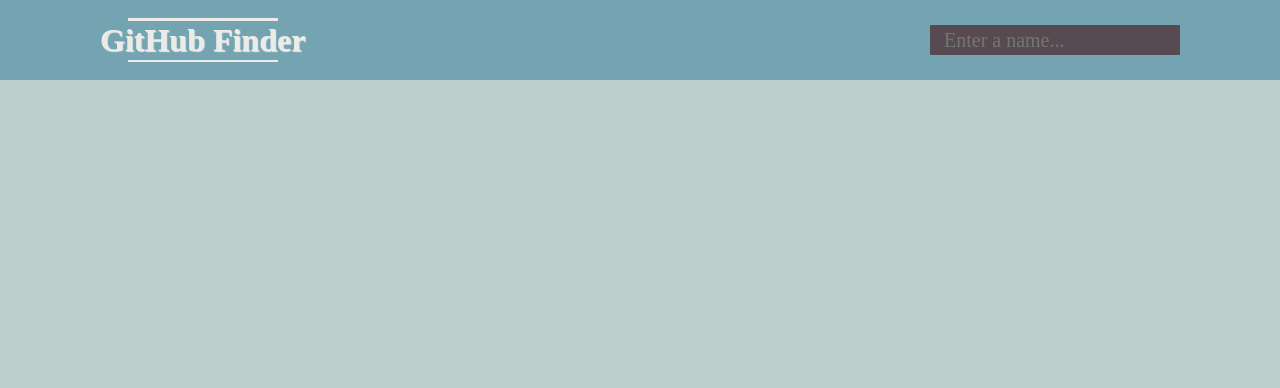
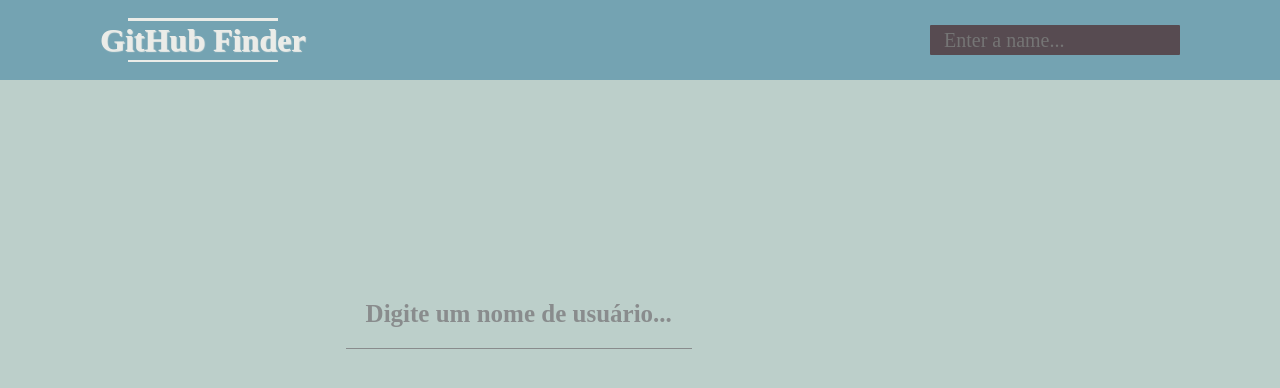
Before and after one commit to IsaqueDiniz/GitHubFinder, a website: page index.html in a window 1280 px wide. Drawn offline with Linux system fonts and the light colour scheme.

Commit message:
Restante debugar

```diff
--- a/index.html
+++ b/index.html
@@ -8,6 +8,9 @@
     <link rel="stylesheet" href="./src/css/index.css">
   </head>
   <body>
+    <div class="warning">
+      Digite um nome de usuário...
+    </div>
     <header>
       <h1>GitHub Finder</h1>
       <input id="search" type="text" placeholder="Enter a name...">
--- a/src/css/index.css
+++ b/src/css/index.css
@@ -8,7 +8,7 @@
 	list-style: none;
 }
 /*VAR*/
-* {
+:root{
 	--text-color-dark : #574B51;
 	--text-color-medium: #A5A997;
 	--bg-color-low : #EBECE8;
@@ -22,6 +22,22 @@
 
 body {
 	background: var(--bg-color-medium);
+}
+
+div.warning {
+	position: absolute;
+	text-align: center;
+	z-index: -1;
+	top: 35vh;
+	max-width: 50vw;
+	padding: 20px;
+	left: 27vw;
+	font-size: 25px;
+	border-bottom: 1px solid currentColor;
+	transition: all linear 150ms;
+	font-weight: bold;
+	opacity: 0.5;
+	visibility: visible;
 }
 
 header {
@@ -145,7 +161,6 @@
 	width: 100%;
 	margin: 5px auto;
 	padding: 10px;
-	transition: all linear 100ms;
 }
 
 .repo:hover {
--- a/src/js/index.js
+++ b/src/js/index.js
@@ -5,7 +5,7 @@
 	const client_secret = '99eceeffc6cdf1c3740e43adec27de40703447bf';
 	const authKey = `client_id=${client_id}&client_secret=${client_secret}`;
 
-	async function getData(user, type){
+	async function getData(user, type) {
 		const profileResponse = await fetch(`${URL}/${user}?${authKey}`);
 		const reposUser = await fetch(`${URL}/${user}/repos?per_page=15&sort=updated: desc&${authKey}`);
 
@@ -73,14 +73,25 @@
 			.style.visibility = 'hidden'
 	}
 
+	function changeWarning (state) {
+		const $ele = document.getElementsByClassName('warning')[0];
+		if(state) {
+			$ele.style.display = 'none';
+		}else {
+			$ele.style.display = 'block';
+		}
+	}
+
 	$search.addEventListener('keyup', evt => {
 		const value = evt.target.value;
 		console.clear();
 		if(value.length > 0){
 				userProfileView(value);
 				userReposView(value);
+				changeWarning(true);
 		}else {
 			clearView();
+			changeWarning();
 		}
 	})
 })();
```
